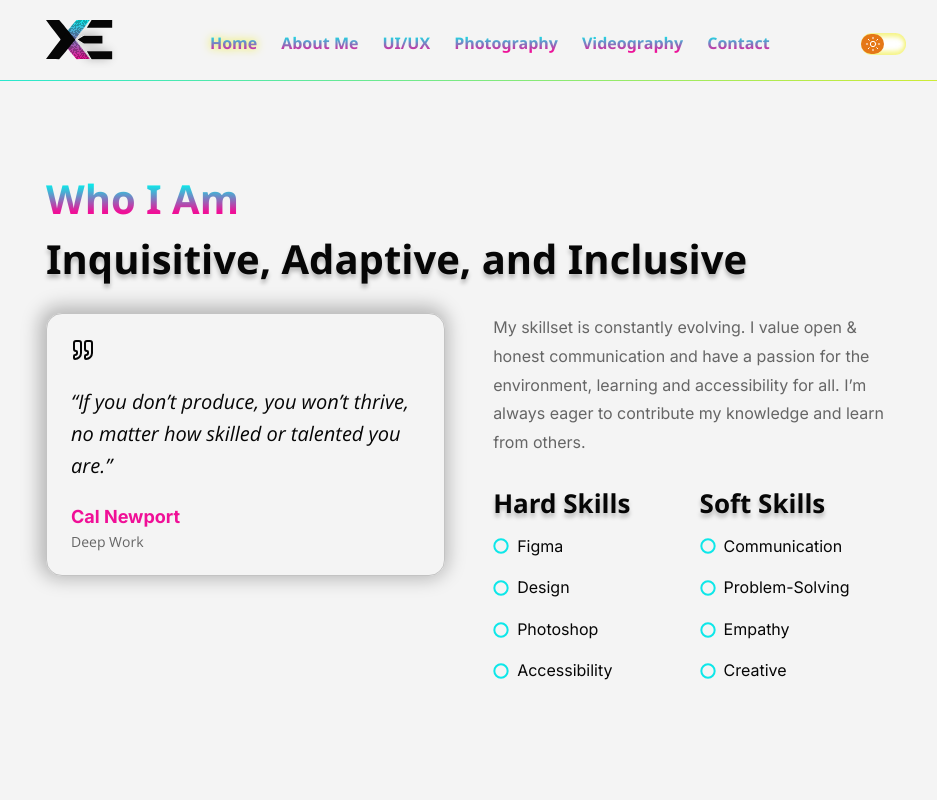
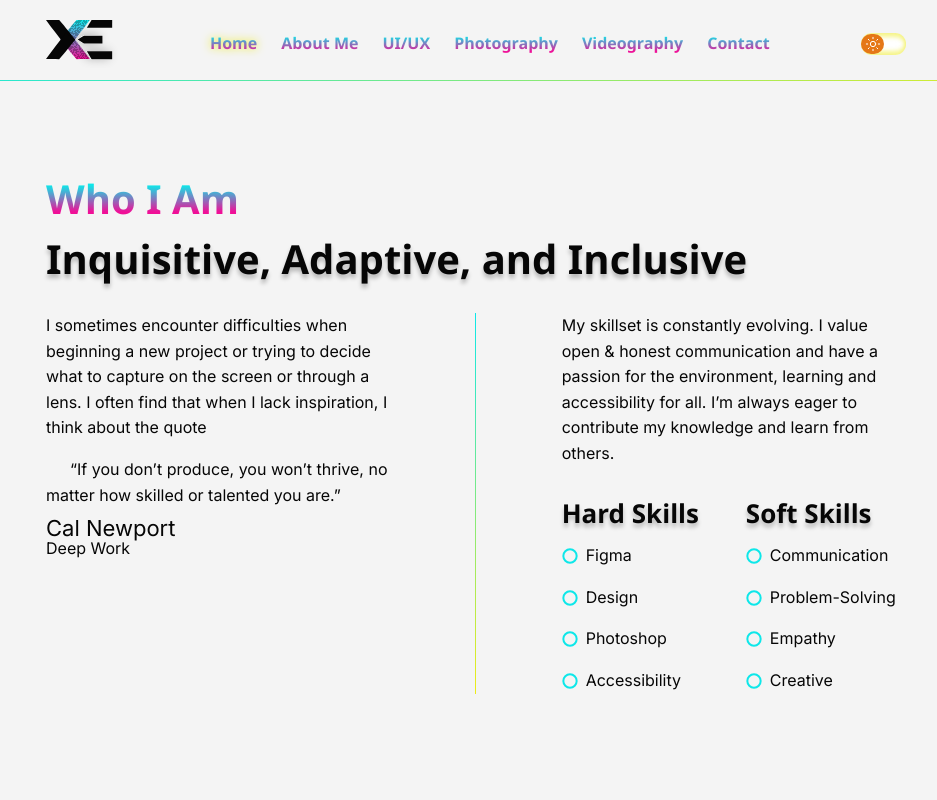
Before and after one commit to duct-tape-deployments/devin-portfolio, a React (Vite) app: page / in a window 1280 px wide. Shown: the top 800 px of the page, without its empty margins (164-1101 px from the left). Built offline with nearby package versions, Linux system fonts and the light colour scheme; a web font is replaced by a local one.

Commit message:
feat(home):  who-i-am tablet skills rail and two-column desktop with vertical divider

```diff
--- a/src/components/home/WhoIAm.tsx
+++ b/src/components/home/WhoIAm.tsx
@@ -1,4 +1,4 @@
-import { Circle, Quote } from 'lucide-react';
+import { Circle } from 'lucide-react';
 
 import { GradientDivider } from '@/components/interface/GradientDivider';
 import { PageContainer } from '@/components/layout/PageContainer';
@@ -20,43 +20,33 @@ export function WhoIAm() {
             {t.title}
           </h2>
           <p
-            className={`font-display text-h1 font-bold wrap-break-word text-shadow-drop ${language === 'no' ? 'max-[392px]:text-4xl' : ''}`}
+            className={`font-display text-h1 font-bold wrap-break-word text-shadow-drop md:text-balance ${language === 'no' ? 'max-[392px]:text-4xl' : ''}`}
           >
             {t.tagline}
           </p>
         </div>
 
-        <div className="flex flex-col gap-6 lg:flex-row lg:items-start lg:justify-between lg:gap-x-12">
-          <div className="flex max-w-prose flex-col gap-4 lg:min-w-0 lg:basis-145">
-            <p className="lg:hidden">{t.intro}</p>
+        <div className="flex flex-col gap-6 md:grid md:grid-cols-8 md:grid-rows-[auto_auto_1fr] md:gap-x-5 lg:grid-cols-12 lg:grid-rows-[auto_1fr] lg:gap-x-6 lg:gap-y-8">
+          <div className="flex max-w-prose flex-col gap-4 md:col-start-1 md:col-end-6 md:row-start-1 lg:row-end-3">
+            <p>{t.intro}</p>
 
-            <figure className="lg:flex lg:flex-col lg:gap-6 lg:rounded-2xl lg:border lg:border-card-border lg:p-6 lg:shadow-quote-card">
-              <Quote aria-hidden="true" className="hidden size-6 lg:block" />
+            <figure lang="en">
+              <blockquote className="indent-6">{t.quote}</blockquote>
 
-              <blockquote
-                lang="en"
-                className="indent-6 lg:indent-0 lg:font-open-sans lg:text-xl lg:leading-body lg:italic"
-              >
-                {t.quote}
-              </blockquote>
-
-              <figcaption className="mt-2 lg:mt-0 lg:flex lg:flex-col lg:gap-1">
-                <span className="block text-h3 lg:text-h4 lg:leading-5.5 lg:font-bold lg:text-accent">
-                  {t.quoteAuthor}
-                </span>
-                <cite className="block text-label not-italic lg:font-open-sans lg:text-sm lg:leading-4.75 lg:text-muted-foreground">
-                  {t.quoteSource}
-                </cite>
+              <figcaption className="mt-2">
+                <span className="block text-h3">{t.quoteAuthor}</span>
+                <cite className="block text-label not-italic">{t.quoteSource}</cite>
               </figcaption>
             </figure>
           </div>
 
-          <div className="flex flex-col gap-6 lg:min-w-0 lg:basis-150 lg:gap-8">
-            <GradientDivider className="mx-auto max-w-50.5 lg:hidden" />
+          <GradientDivider className="mx-auto max-w-50.5 md:col-start-1 md:col-end-6 md:row-start-2 lg:col-start-6 lg:col-end-8 lg:row-start-1 lg:row-end-3 lg:h-auto lg:w-px lg:bg-gradient-divider-vertical" />
 
-            <p className="max-w-prose lg:leading-[1.8] lg:text-muted-foreground">{t.outro}</p>
+          <p className="max-w-prose md:col-start-1 md:col-end-6 md:row-start-3 lg:col-start-8 lg:col-end-13 lg:row-start-1">
+            {t.outro}
+          </p>
 
-            <div className="flex flex-wrap justify-between gap-x-6 gap-y-8 md:justify-start md:gap-x-24 lg:grid lg:grid-cols-[minmax(0,260px)_minmax(0,260px)] lg:justify-between lg:gap-x-0">
+          <div className="flex flex-wrap justify-between gap-x-6 gap-y-8 md:col-start-6 md:col-end-9 md:row-start-1 md:row-end-4 md:flex-col md:justify-start md:self-start lg:col-start-8 lg:col-end-13 lg:row-start-2 lg:row-end-3 lg:grid lg:grid-cols-2">
             {skillGroups.map(({ title, items }) => (
               <div key={title}>
                 <h3 className="font-display text-h2 font-bold text-shadow-drop">{title}</h3>
@@ -73,7 +63,6 @@ export function WhoIAm() {
             ))}
           </div>
         </div>
-        </div>
       </PageContainer>
     </Section>
   );
--- a/src/styles/fonts.css
+++ b/src/styles/fonts.css
@@ -1,5 +1,5 @@
 @import url('https://api.fontshare.com/v2/css?f[]=clash-display@700&display=swap');
-@import url('https://fonts.googleapis.com/css2?family=Baloo+2:wght@700&family=Inter:wght@300;400;600;700&family=Lato:wght@400&family=Montserrat:wght@700&family=Open+Sans:ital,wght@0,400;1,400&family=Roboto:wght@400;600;700&display=swap');
+@import url('https://fonts.googleapis.com/css2?family=Baloo+2:wght@700&family=Inter:wght@300;400;600;700&family=Lato:wght@400&family=Montserrat:wght@700&family=Open+Sans:wght@400&family=Roboto:wght@400;600;700&display=swap');
 
 /*
      Roboto      persona cards on the southsideBlooms case study
@@ -7,5 +7,4 @@
      Lato Regular      (pawPerfect)
      Montserrat Bold   (solarSmart)
      Open Sans Regular (solarSmart)
-     Open Sans Italic  (Who I Am quote, desktop)
 */
--- a/src/styles/tokens.css
+++ b/src/styles/tokens.css
@@ -29,8 +29,6 @@
      Chromium animates wrong in drop-shadow transitions (grey/green first frames). */
   --color-btn-shadow: rgba(6, 6, 6, 0.25);
   --color-field: var(--color-scrim-20);
-  --color-card-border: var(--color-scrim-20);
-  --color-card-glow: var(--color-scrim-25);
   --color-icon-accent: var(--color-magenta);
   --color-grid-line: #c4c4c4;
   --color-pattern-wash: rgba(255, 255, 255, 0.6); /* over the UI/UX background pattern */
@@ -71,13 +69,18 @@
     var(--color-yellow) 100%
   );
 
+  --background-image-gradient-divider-vertical: linear-gradient(
+    180deg,
+    var(--color-cyan) 0%,
+    var(--color-yellow) 100%
+  );
+
   /* ---- Typography -------------------------------------------*/
 
   --font-display: 'Clash Display', 'Segoe UI', Roboto, 'Helvetica Neue', Arial, sans-serif;
   --font-body:
     'Inter', -apple-system, BlinkMacSystemFont, 'Segoe UI', Roboto, 'Helvetica Neue', Arial,
     sans-serif;
-  --font-open-sans: 'Open Sans', var(--font-body);
   /*pawfect, solarsmart: baloo 2 bold, Lato regular, Open Sans Regular, Montserrat Bold*/
 
   --text-display: 48px; /* hero */
@@ -114,7 +117,6 @@
   --drop-shadow-btn-icon: 0 4px 2px var(--color-paper-25); /*filter*/
   --shadow-card: -2px -2px 18px 10px var(--color-paper-50);
   --shadow-photo: -2px -2px 18px 0px var(--color-paper-50);
-  --shadow-quote-card: -2px -2px 18px 5px var(--color-card-glow);
   --shadow-glow-image: 2px -2px 6px var(--color-paper-50);
   --shadow-soft: -4px -1px 10px 0px var(--color-scrim-25);
   --text-shadow-drop: 0px 4px 4px var(--color-scrim-25);
@@ -172,8 +174,6 @@
   --color-border: var(--color-paper);
   --color-accent: var(--color-cyan);
   --color-field: #313131;
-  --color-card-border: #1c1d21;
-  --color-card-glow: rgb(from var(--color-paper) r g b / 6.27%);
   --color-btn-shadow: var(--color-paper-25);
   --color-focus: var(--color-yellow);
   --btn-outline-disabled-foreground: var(--color-disabled-foreground);
```
Lines whose indentation alone changed are shown as unchanged.
